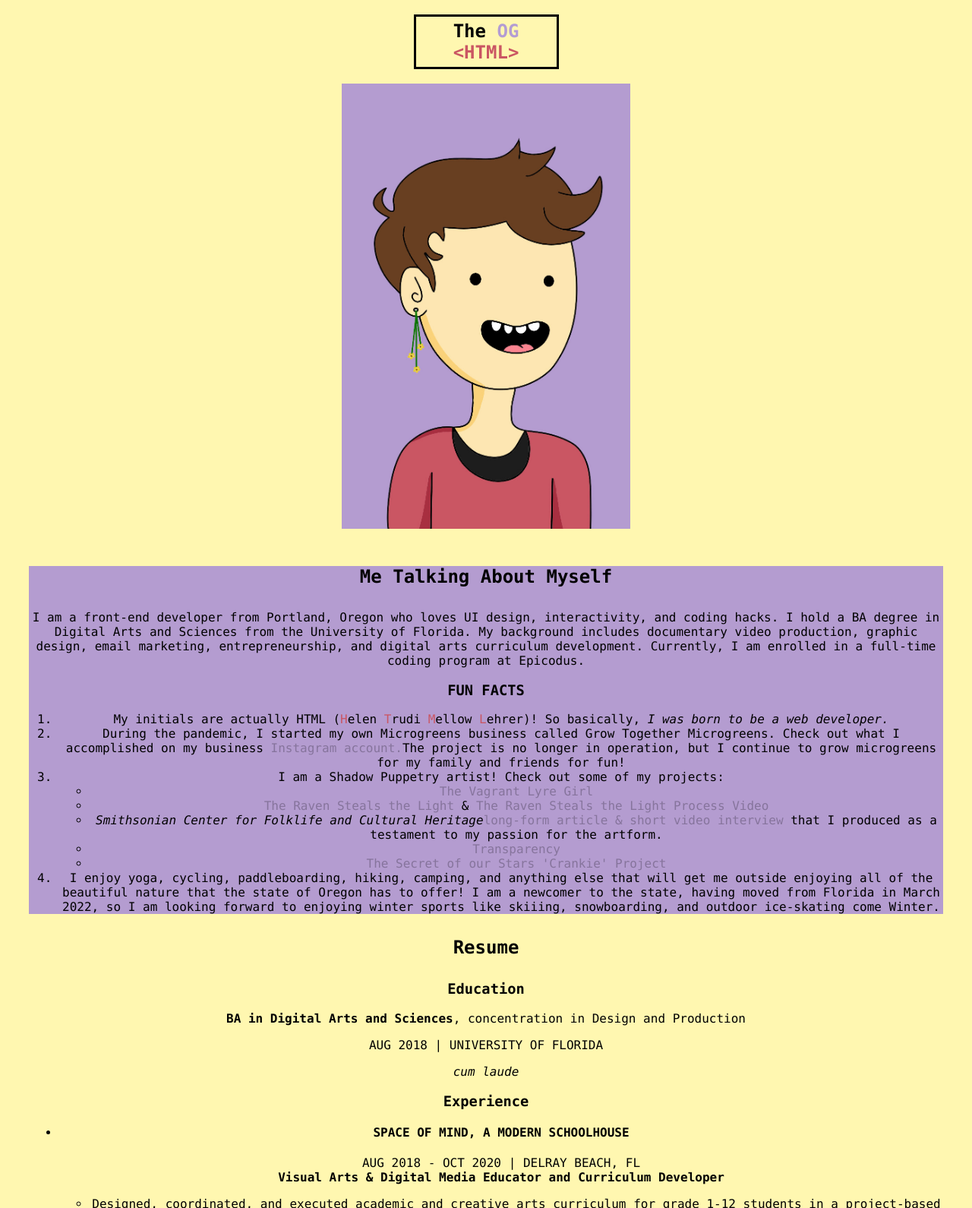
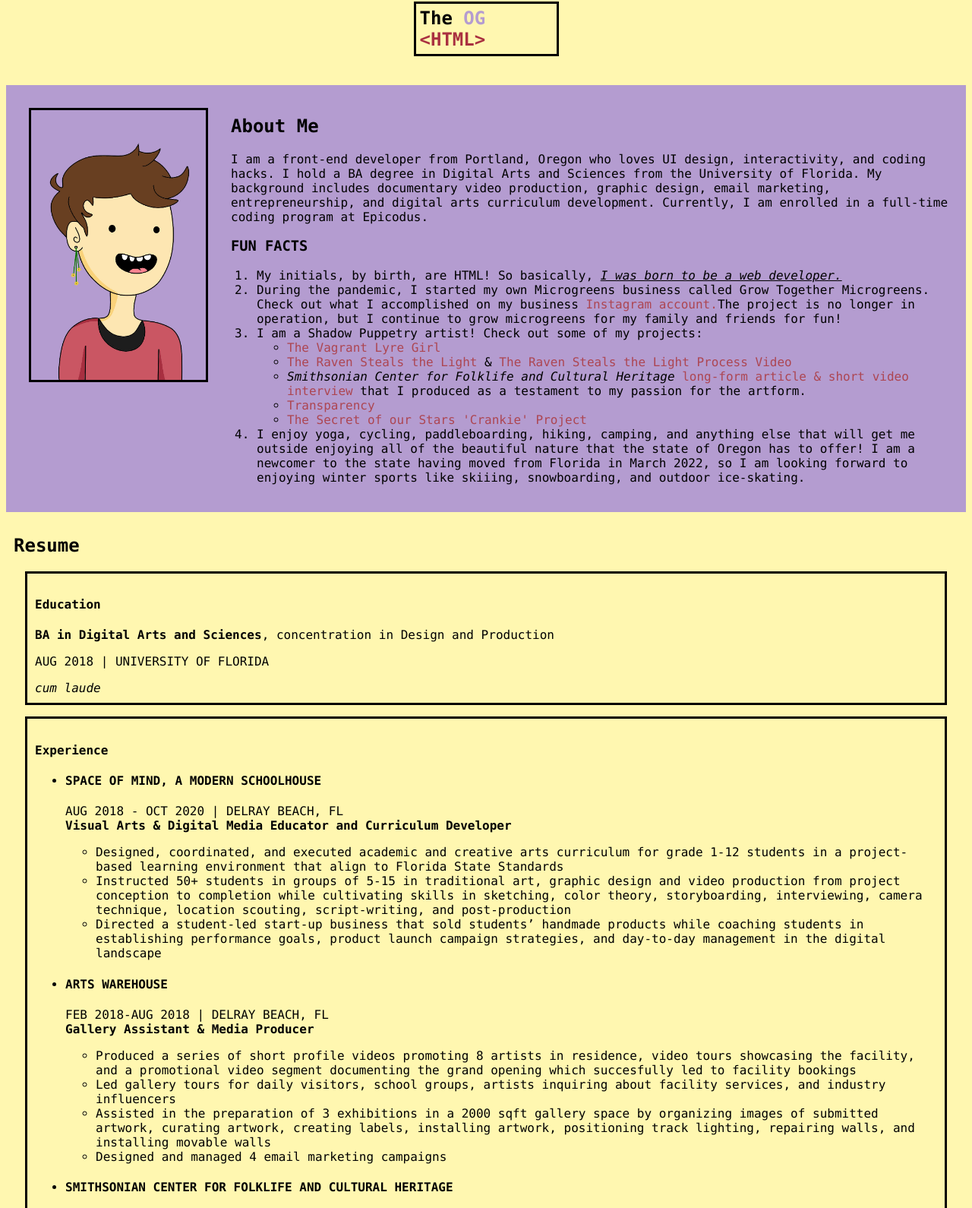
Before and after one commit to helen-lehrer/portfolio, a plain HTML site: page index.html in a window 1280 px wide. Shown: the part 79-1669 px from the top of the page at 76% size. Drawn offline with Linux system fonts and the light colour scheme.

Commit message:
Add CSS styling inclduing typography styles, box model modifications, and floats.

```diff
--- a/css/styles.css
+++ b/css/styles.css
@@ -2,17 +2,35 @@ body {
   font-family: Monaco, monospace;
   background-color: rgb(255, 247, 176);
 }
-body .aboutMe {
-  background-color: #b49cd0;
-}
 img {
   display: block;
-  margin: auto;
-  width: 30%;
+  float: left;
+  width: 230px;
+  margin: 30px;
+  border-style: solid;
 }
-h1, h2, div {
-  margin: 30px;
+div.aboutMe {
+  background-color: #b49cd0;
+  text-align: left;
+  padding: 20px;
+}
+div.skills {
+  background-color: #b49cd0;
+  text-align: left;
+  padding: 10px;
+}
+div.resume {
+  text-align: left;
+  padding: 10px;
+}
+.title {
   text-align: center;
+}
+.aboutMe h2 {
+  text-align: left;
+}
+.funFacts {
+  margin-left: 270px;
 }
 .motto {
   border-style: solid;
@@ -20,26 +38,34 @@ h1, h2, div {
   width: 175px;
   padding: 5px;
 }
+.webDev {
+  text-decoration: underline;
+}
 .initials {
-  color: #ca5663;
+  color: #a93040;
   display: inline;
 }
 .OG {
-  color: #b39cd3;
+  color: #b49cd0;
 }
 a:link {
   text-decoration: none;
-  color: #86749c;
+  color: #ad4652;
 }
 a:visited {
   text-decoration: none;
-  color: #86749c;
+  color: #a93040;
 }
 a:hover {
   text-decoration: none;
-  color: #ca5663;
+  color: #e66d7b;
 }
 a:active {
   text-decoration: none;
-  color: #b39cd3;
+  color: #fa8895;
 }
+.projectOne, .projectTwo, .projectThree, .projectFour, .projectFive, .education, .experience, .skillsLists {
+  padding: 10px;
+  border-style: solid;
+  margin: 15px;
+}
--- a/index.html
+++ b/index.html
@@ -5,38 +5,41 @@
   <link rel="stylesheet" href="css/styles.css" type="text/css" media="all">
 </head>
 <body>
-  <h1><em><span class="initials">H</span></em>elen <em><span class="initials">T</span></em>rudi <em><span class="initials">M</span></em>ellow</span> <em><span class="initials">L</span></em>ehrer</h1>
+  <h1 class="title"><em><span class="initials">H</span></em>elen <em><span class="initials">T</span></em>rudi <em><span class="initials">M</span></em>ellow</span> <em><span class="initials">L</span></em>ehrer</h1>
   <h2 class="motto">The <span class="OG">OG</span><span class="initials"> &lt;HTML&gt;</span></h2>
   <br>
-  <img src="img/me.jpg" alt="girl smiles and sits on a rocky mountain on the Oregon Coast." width="300">
   <br>
+  <img src="img/me.jpg" alt="girl smiles and sits on a rocky mountain on the Oregon Coast.">
   <div class="aboutMe">
-    <h2>Me Talking About Myself</h2>
+    <h2>About Me</h2>
     <p>
       I am a front-end developer from Portland, Oregon who loves UI design, interactivity, and coding hacks. I hold a BA degree in Digital Arts and Sciences from the University of Florida. My background includes documentary video production, graphic design, email marketing, entrepreneurship, and digital arts curriculum development. Currently, I am enrolled in a full-time coding program at Epicodus.</p>
     <h3>FUN FACTS</h3>
-    <ol>
-      <li>My initials are actually HTML (<span class="initials">H</span>elen <span class="initials">T</span>rudi <span class="initials">M</span>ellow <span class="initials">L</span>ehrer)! So basically, <em>I was born to be a web developer.</em></li>
+    <ol class="funFacts">
+      <li>My initials, by birth, are HTML! So basically, <em class="webDev">I was born to be a web developer.</em></li>
       <li>During the pandemic, I started my own Microgreens business called Grow Together Microgreens. Check out what I accomplished on my business <a href="https://www.instagram.com/growtogethermicrogreens/">Instagram account.</a>The project is no longer in operation, but I continue to grow microgreens for my family and friends for fun!</li>
       <li>I am a Shadow Puppetry artist! Check out some of my projects:
         <ul>
           <li><a href="https://www.youtube.com/watch?v=a3I5TpR2aoY">The Vagrant Lyre Girl</a></li>
           <li><a href="https://youtu.be/SMqcv6ZRWAU">The Raven Steals the Light</a> & <a href="https://drive.google.com/file/d/1SGAhCJ5Pv5akhTkMrlX6t8P5UR-9e7FG/view?usp=sharing">The Raven Steals the Light Process Video</a></li>
-          <li><em>Smithsonian Center for Folklife and Cultural Heritage</em><a href="https://folklife.si.edu/magazine/javanese-wayang-kulit-contemporary-shadow-puppetry">long-form article & short video interview</a> that I produced as a testament to my passion for the artform.</li>
+          <li><em>Smithsonian Center for Folklife and Cultural Heritage </em><a href="https://folklife.si.edu/magazine/javanese-wayang-kulit-contemporary-shadow-puppetry">long-form article & short video interview</a> that I produced as a testament to my passion for the artform.</li>
           <li><a href="https://www.youtube.com/watch?v=-ecGVdU2VXc">Transparency</a></li>
           <li><a href="https://drive.google.com/file/d/1LMbAmLu8bygdLGK227F6ugEz8x5mDzID/view?usp=sharing">The Secret of our Stars 'Crankie' Project</a></li>
         </ul>
       </li>
-      <li>I enjoy yoga, cycling, paddleboarding, hiking, camping, and anything else that will get me outside enjoying all of the beautiful nature that the state of Oregon has to offer! I am a newcomer to the state, having moved from Florida in March 2022, so I am looking forward to enjoying winter sports like skiiing, snowboarding, and outdoor ice-skating come Winter. </li>
+      <li>I enjoy yoga, cycling, paddleboarding, hiking, camping, and anything else that will get me outside enjoying all of the beautiful nature that the state of Oregon has to offer! I am a newcomer to the state having moved from Florida in March 2022, so I am looking forward to enjoying winter sports like skiiing, snowboarding, and outdoor ice-skating. </li>
     </ul>
   </div>
   <div class="resume">
     <h2>Resume</h2>
-    <h3>Education</h3>
+    <div class="education">
+      <h4>Education</h4>
       <p><strong>BA in Digital Arts and Sciences</strong>, concentration in Design and Production</p>
       <p>AUG 2018 | UNIVERSITY OF FLORIDA</p>
       <em>cum laude</em>
-    <h3>Experience</h3>
+    </div>
+    <div class="experience">
+      <h4>Experience</h4>
       <ul>
         <li>
           <h4>SPACE OF MIND, A MODERN SCHOOLHOUSE</h4>
@@ -89,7 +92,11 @@
           </ul>
         </li>
       </ul>
-    <h3>Skills</h3>
+    </div>
+  </div>
+  <div class="skills">
+    <h2>Skills</h2>
+    <div class="skillsLists">
       <h4>Education</h4>
       <ul>
         <li>Classroom Management</li>
@@ -108,6 +115,7 @@
         <li>Presentation Composition</li>
       </ul>
       <h4>Software</h4>
+      <ul>
         <li>Adobe Creative Suite CC</li>
         <li>Wordpress</li>
         <li>Final Cut Pro</li>
@@ -116,10 +124,13 @@
         <li>Eventbrite</li>
         <li>Asana</li>
         <li>Microsoft Office</li>
+      </ul>
+    </div>
   </div>
   <div class="projects">
     <h2>Web Development Projects</h2>
-    <p class="projectOne"> A mock storefront website for a Cupcake Shop displaying a menu, highlighting the "featured cupcake", and email links.</p>
+    <div class="projectOne">
+      <p><em>A mock storefront website for a Cupcake Shop displaying a menu, highlighting the "featured cupcake", and email links.</em></p>
       <br>
       <a href="https://github.com/helen-lehrer/CupcakeShoppe">Cupcake Shop</a>
       <br>
@@ -128,7 +139,9 @@
         <li>HTML</li>
         <li>Custom CSS</li>
       </ul>
-    <p class="projectTwo">My resume landing page that utilizes div's and span's to organize css styling.</p>
+    </div>
+    <div class="projectTwo">
+      <p><em>My resume landing page that utilizes div's and span's to organize css styling.</em></p>
       <br>
       <a href="https://github.com/helen-lehrer/Resume-Site">Resume Landing Page</a>
       <br>
@@ -137,7 +150,9 @@
         <li>HTML</li>
         <li>Custom CSS</li>
       </ul>
-    <p class="projectThree">A website displaying my favorite things creating to practice foundational html, css, and git push & pulls.</p>
+    </div>
+    <div class="projectThree">
+      <p><em>A website displaying my favorite things creating to practice foundational html, css, and git push & pulls.</em></p>
       <br>
       <a href="https://github.com/helen-lehrer/my-favorite-things">My Favorite Things</a>
       <br>
@@ -146,7 +161,9 @@
         <li>HTML</li>
         <li>Custom CSS</li>
       </ul>
-    <p class="projectFour">A mock animal shelter landing page that lists animal up for adoption created to practice using CSS 'floats' to create columns.</p>
+    </div>
+    <div class="projectFour">
+      <p><em>A mock animal shelter landing page that lists animal up for adoption created to practice using CSS 'floats' to create columns.</em></p>
       <br>
       <a href="https://github.com/helen-lehrer/animal-shelter">Animal Shelter Adoption Listing</a>
       <br>
@@ -155,7 +172,9 @@
         <li>HTML</li>
         <li>Custom CSS</li>
       </ul>
-    <p class="projectFive"> A Paris vacation website created to practice utilizing custom CSS, the Bootstrap grid system, and Bootstrap containers, Jumbotrons, blockquotes, other built-in classes.</p>
+    </div>
+    <div class="projectFive">
+      <p><em>A Paris vacation website created to practice utilizing custom CSS, the Bootstrap grid system, and Bootstrap containers, Jumbotrons, blockquotes, other built-in classes.</em></p>
       <br>
       <a href="https://github.com/helen-lehrer/vacation-website">'Welcome to Paris' Vacation Website</a>
       <br>
@@ -165,5 +184,6 @@
         <li>Custom CSS</li>
       </ul>
     </div>
+  </div>
 </body>
 </html>
```
Lines whose indentation alone changed are shown as unchanged.
